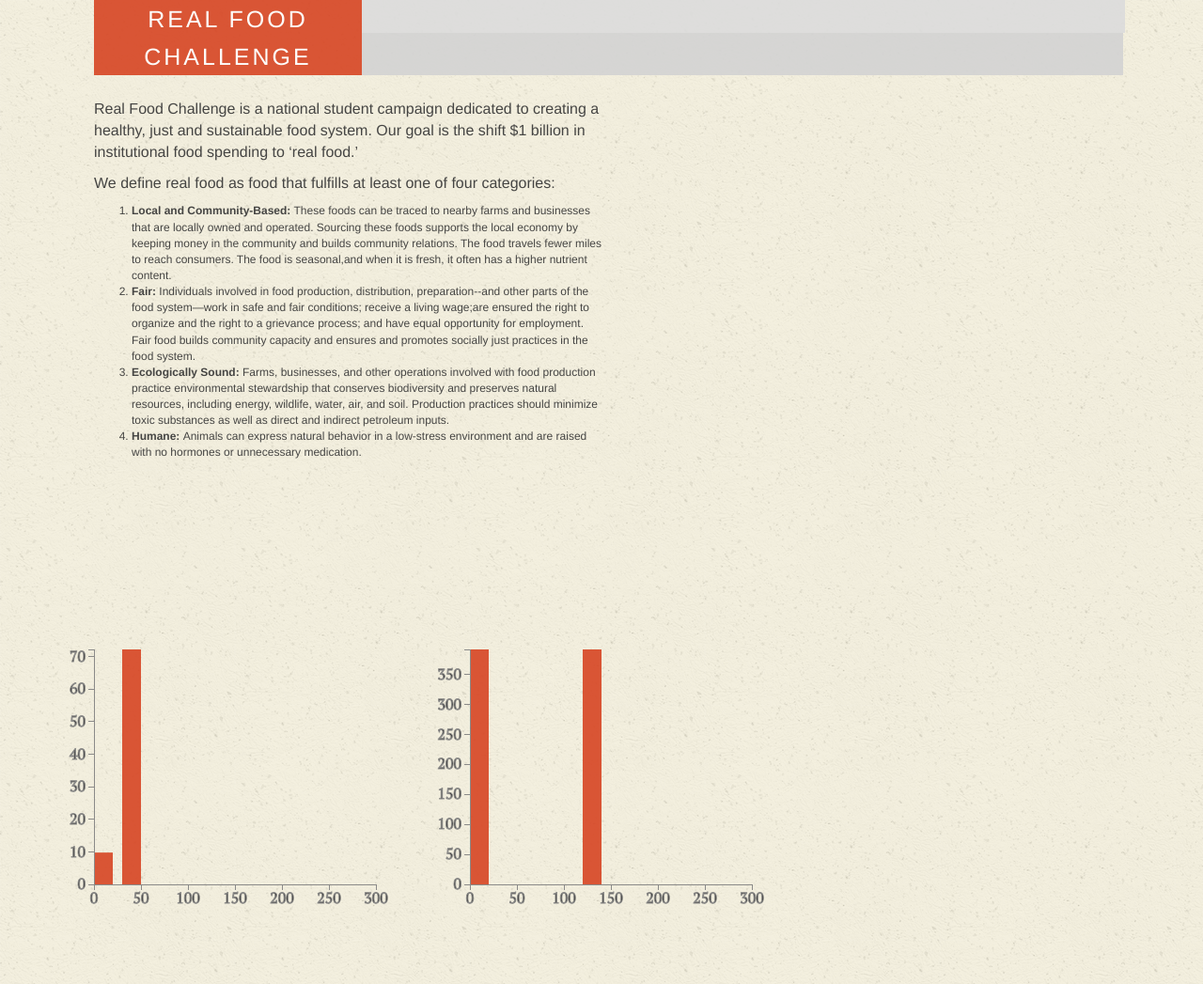
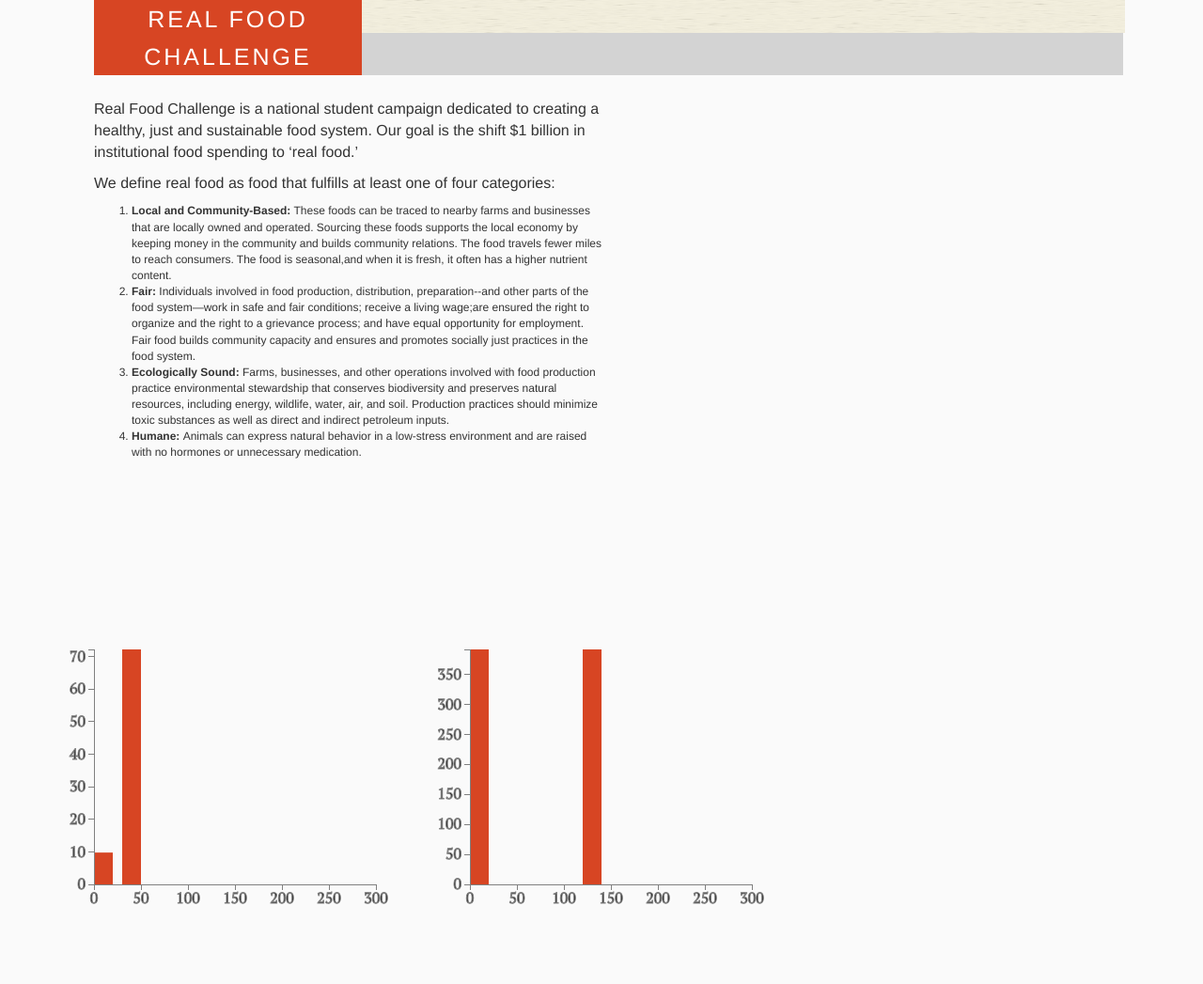
Before and after one commit to bryguy9312/Real-Food-Challenge, a plain HTML site: page index.html in a window 1280 px wide. Shown: the whole page at 94% size. Drawn offline with nearby package versions, Linux system fonts and the light colour scheme.

Commit message:
bkjsagfjkbs

```diff
--- a/css/main.css
+++ b/css/main.css
@@ -3,12 +3,20 @@
 body {
 	font-family: 'T Serif', 'Helvetica Neue','Helvetica',sans-serif;
 	font-weight: 300;
-	opacity: 0.9;
 	font-size: 16px;
-		background-image: url("data/ricepaper_v3.png");
-
+	background-size: contain;
+	background-attachment: fixed;
 
 }
+
+@media screen and (min-width: 992px) {
+    body {
+    	background-color: #FAFAFA;
+    	background-repeat: no-repeat;
+    }
+
+  }
+
 #svg1 {
 	margin-left: 50px;
 	margin-top: 50px;
@@ -32,6 +40,7 @@
 	display: inline-block;
   	vertical-align: top;
 }
+
 span {
 	display: block;
 	width: 285px;
@@ -44,8 +53,8 @@
 	font-size: 25px;
 	text-align: center;
 	letter-spacing: 3px;
+}
 
-}
 #art-box{
 	display: block;
 	width: 810px;
@@ -57,12 +66,14 @@
     margin-right: 0px;
 
 }
+
 #top-content{
 	height: 35px;
 	background-color: '#f2dcc9';
     margin-left: 100px;
     margin-right: 83px;
-    background-image: url("ricepaper_v3.png");
+    background-size: 100% 100%;
+    background-image: url("../data/ricepaper_v3.png");
 }
 
 #write-up {
@@ -71,20 +82,11 @@
 	margin-left: 100px;
 	margin-right: 50%;
 }
+
 li {
+
 	font-size: 12px;
 }
-
-#right-list {
-	margin-right: 10px;
-	margin-left: 50%;
-}
-
-@media screen and (min-width: 992px) {
-    body {
-	background-image: url("/data/ricepaper_v3.png");
-    }
-  }
 
 .path {
     stroke: grey;
```
